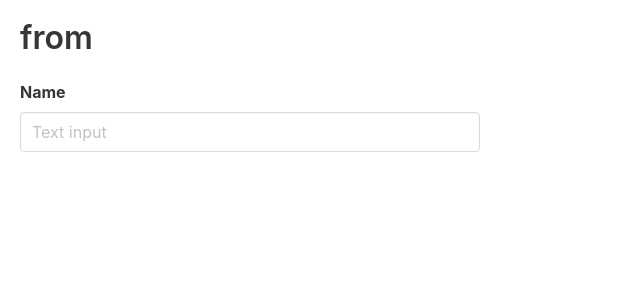
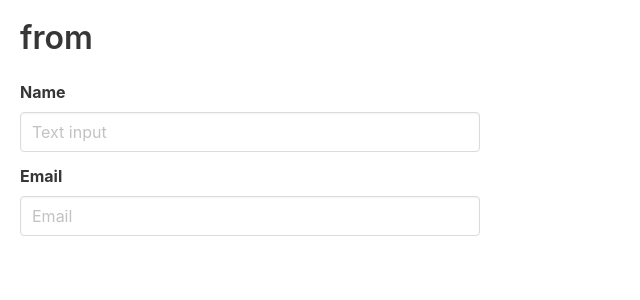
Before and after one commit to zeehomy/learn-react-form, a React (Create React App) app: page / in a window 1280 px wide. Shown: the top 300 px of the page, without its empty margins (0-640 px from the left). Built offline with nearby package versions, Linux system fonts and the light colour scheme.

Commit message:
updat app.js

```diff
--- a/src/App.js
+++ b/src/App.js
@@ -6,7 +6,8 @@ class App extends Component {
   constructor(props) {
     super(props);
     this.state = {
-      name: ''
+      name: '',
+      email: ''
     };
   }
 
@@ -19,16 +20,24 @@ class App extends Component {
           <div className="control">
             <input className="input" type="text" placeholder="Text input"
               value={this.state.name}
-              onChange={e => this.onFieldChange(e)} />
+              onChange={e => this.onFieldChange('name', e)} />
+          </div>
+        </div>
+        <div className="field">
+          <label className="label">Email</label>
+          <div className="control">
+            <input className="input" type="text" placeholder="Email"
+              value={this.state.email}
+              onChange={e => this.onFieldChange('email', e)} />
           </div>
         </div>
       </div>
     );
   }
 
-  onFieldChange(e) {
+  onFieldChange(feild, e) {
     const value = e.target.value;
-    this.setState({ name: value });
+    this.setState({ [feild]: value });
   }
 }
 
```
Also changed, not shown: 1 other file (tests, documents, lock files or other folders).
